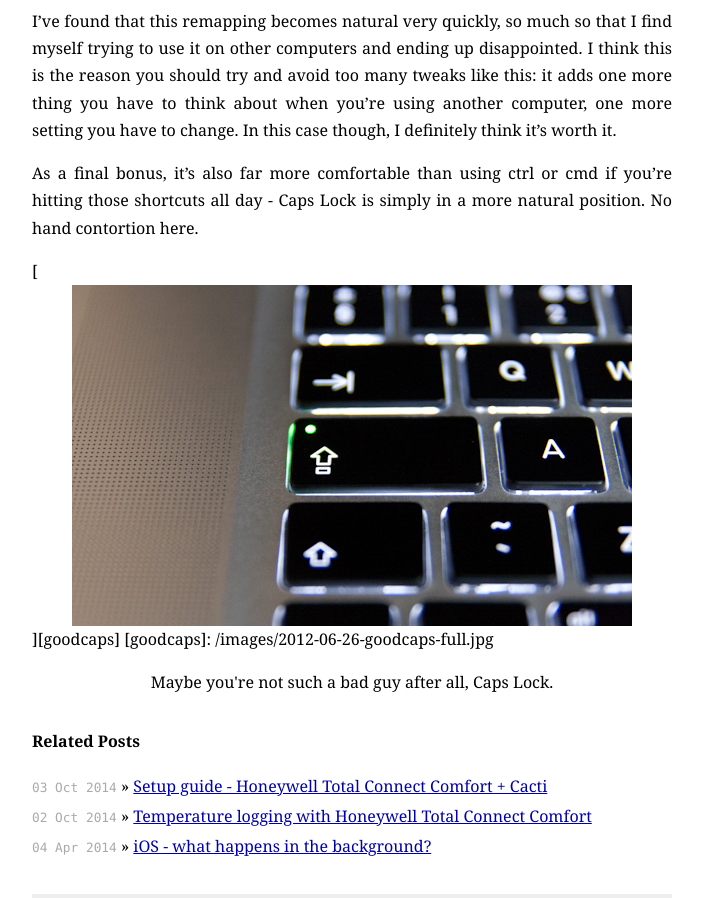
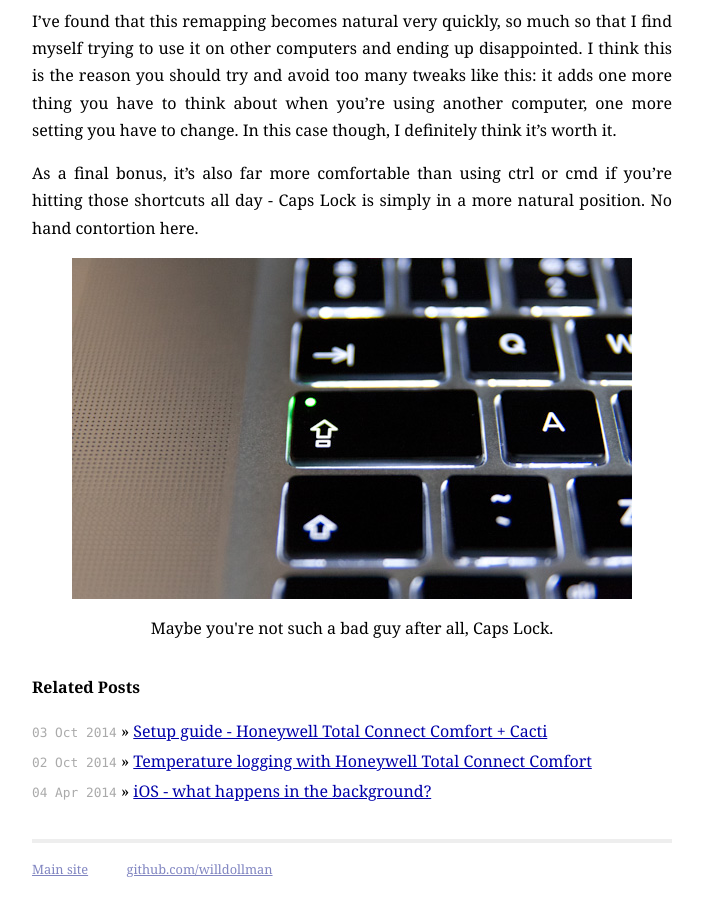
Before and after one commit to willdollman/willdollman.github.com, a Jekyll site: the page built from _posts/2012-06-26-keyboard-shortcuts-windows-osx.md, in a window 1280 px wide and 900 px high, scrolled down 1169 px. Shown: the whole window, without its empty margins (288-991 px from the left). Built offline with Jekyll 4.4.1, drawn with Linux system fonts in a browser that asks for light colours.

Commit message:
Fix broken tags in key mapping post

```diff
--- a/_posts/2012-06-26-keyboard-shortcuts-windows-osx.md
+++ b/_posts/2012-06-26-keyboard-shortcuts-windows-osx.md
@@ -31,6 +31,5 @@ I think this is the reason you should try and avoid too many tweaks like this: i
 
 As a final bonus, it's also far more comfortable than using ctrl or cmd if you're hitting those shortcuts all day - Caps Lock is simply in a more natural position. No hand contortion here.
 
-[<img  alt="Not such a bad guy after all" src="/images/2012-06-26-goodcaps-thumb.jpg" style="display:block; margin-left:auto; margin-right:auto;">][goodcaps]
-[goodcaps]: /images/2012-06-26-goodcaps-full.jpg
+<img  alt="Not such a bad guy after all" src="/images/2012-06-26-goodcaps-thumb.jpg" style="display:block; margin-left:auto; margin-right:auto;">
 <center style="margin-top:15px;">Maybe you're not such a bad guy after all, Caps Lock.</center>
```
